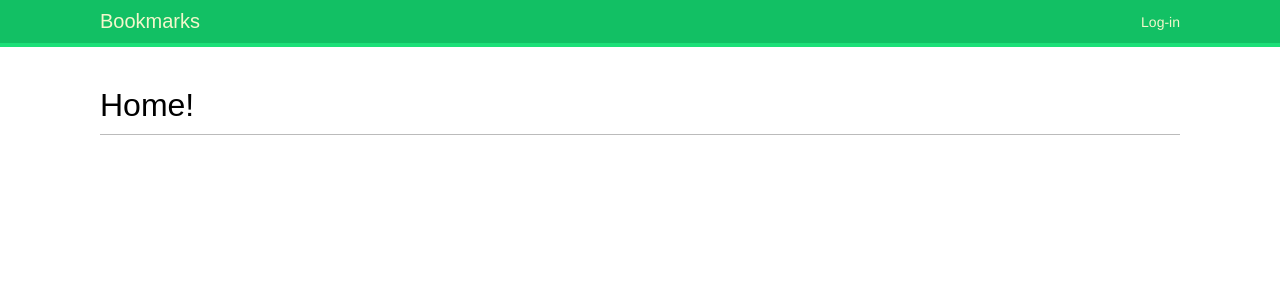
After one commit to Lanrey-waju/social-web, a Django app: page / in a window 1280 px wide. The commit adds this page. Shown: the top 300 px of the page. Run offline with Django 4.2, Linux system fonts and the light colour scheme; some web fonts are replaced.

Commit message:
Added home template with corresponding view

```diff
--- a/bookmarks/account/urls.py
+++ b/bookmarks/account/urls.py
@@ -1,25 +1,28 @@
 from django.urls import path
 from django.contrib.auth import views as auth_views
 
+from .views import HomePageView
+
 urlpatterns = [
-    path("login", auth_views.LoginView.as_view(), name="login"),
-    path("logout/", auth_views.LogoutView.as_view(), name="logout"),
-    path(
-        "password-reset/", auth_views.PasswordResetView.as_view(), name="password_reset"
-    ),
-    path(
-        "password-reset/done",
-        auth_views.PasswordResetDoneView.as_view(),
-        name="password_reset_done",
-    ),
-    path(
-        "password-change/",
-        auth_views.PasswordChangeView.as_view(),
-        name="password_change",
-    ),
-    path(
-        "password-reset/done/",
-        auth_views.PasswordResetDoneView.as_view(),
-        name="password_creset_done",
-    ),
+    #     path("login", auth_views.LoginView.as_view(), name="login"),
+    #     path("logout/", auth_views.LogoutView.as_view(), name="logout"),
+    #     path(
+    #         "password-reset/", auth_views.PasswordResetView.as_view(), name="password_reset"
+    #     ),
+    #     path(
+    #         "password-reset/done",
+    #         auth_views.PasswordResetDoneView.as_view(),
+    #         name="password_reset_done",
+    #     ),
+    #     path(
+    #         "password-change/",
+    #         auth_views.PasswordChangeView.as_view(),
+    #         name="password_change",
+    #     ),
+    #     path(
+    #         "password-reset/done/",
+    #         auth_views.PasswordResetDoneView.as_view(),
+    #         name="password_creset_done",
+    #     ),
+    path("", HomePageView.as_view(), name="home")
 ]
--- a/bookmarks/account/views.py
+++ b/bookmarks/account/views.py
@@ -1,4 +1,7 @@
 from django.shortcuts import render
+from django.views import generic
 
 
 # Create your views here.
+class HomePageView(generic.TemplateView):
+    template_name = "home.html"
--- a/bookmarks/bookmarks/settings.py
+++ b/bookmarks/bookmarks/settings.py
@@ -126,3 +126,6 @@ STATIC_ROOT = BASE_DIR / "staticfiles"
 DEFAULT_AUTO_FIELD = "django.db.models.BigAutoField"
 
 AUTH_USER_MODEL = "account.CustomUser"
+
+LOGIN_REDIRECT_URL = "home"
+LOGOUT_URL = "login"
--- a/bookmarks/bookmarks/urls.py
+++ b/bookmarks/bookmarks/urls.py
@@ -19,7 +19,8 @@ from django.urls import path, include
 urlpatterns = [
     path("admin/", admin.site.urls),
     path(
-        "account/",
-        include("account.urls"),
+        "accounts/",
+        include("django.contrib.auth.urls"),
     ),
+    path("", include("account.urls")),
 ]
--- a/bookmarks/templates/_base.html
+++ b/bookmarks/templates/_base.html
@@ -9,6 +9,27 @@
 <body>
     <div id="header">
         <span class="logo">Bookmarks</span>
+        {% if request.user.is_authenticated %}
+            <ul class="menu">
+                <li {% if section == "dashboard" %}class="selected"{% endif %}>
+                    <a href="{% url "home" %}">My dashboard</a>
+                </li>
+                <li {% if section == "images" %}class="selected"{% endif %}>
+                    <a href="#">Images</a>
+                </li>
+                <li {% if section == "people" %}class="selected"{% endif %}>
+                    <a href="#">People</a>
+                </li>
+            </ul>
+        {% endif %}
+        <span class="user">
+            {% if request.user.is_authenticated %}
+                Hello {{ request.user.first_name|default:request.user.username }},
+                <a href="{% url "logout" %}">Logout</a>
+            {% else %}
+                <a href="{% url "login" %}">Log-in</a>
+            {% endif %}
+        </span>
     </div>
     <div id="content">
         {% block content %}
--- /dev/null
+++ b/bookmarks/templates/home.html
@@ -0,0 +1,9 @@
+{% extends '_base.html' %}
+
+{% block title %}Home{% endblock title %}
+
+{% block content %}
+    <div>
+        <h1>Home!</h1>
+    </div>
+{% endblock content %}
--- a/bookmarks/templates/registration/login.html
+++ b/bookmarks/templates/registration/login.html
@@ -16,7 +16,7 @@
     <form action="{% url 'login' %}" method="post">
       {{ form.as_p }}
       {% csrf_token %}
-      <input type="hidden" name="next" value="{{ next }}" />
+      {% comment %} <input type="hidden" name="next" value="{{ next }}" /> {% endcomment %}
       <p><input type="submit" value="Log-in"></p>
     </form>
   </div>
```
